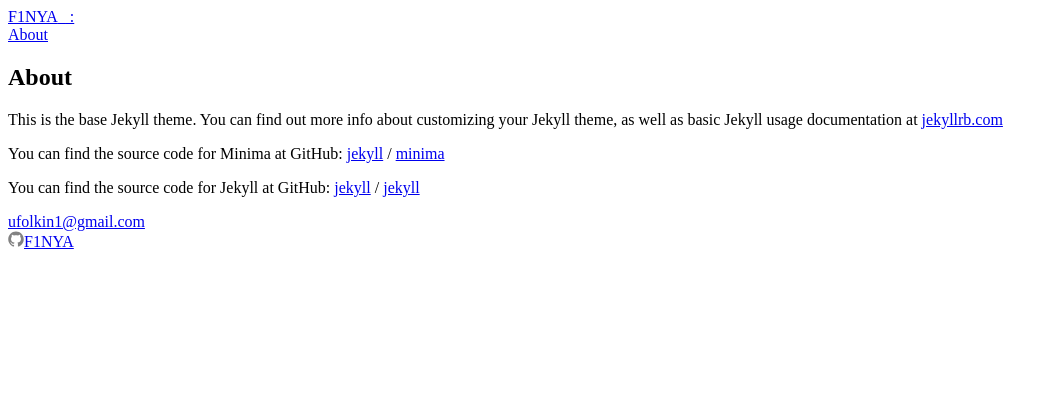
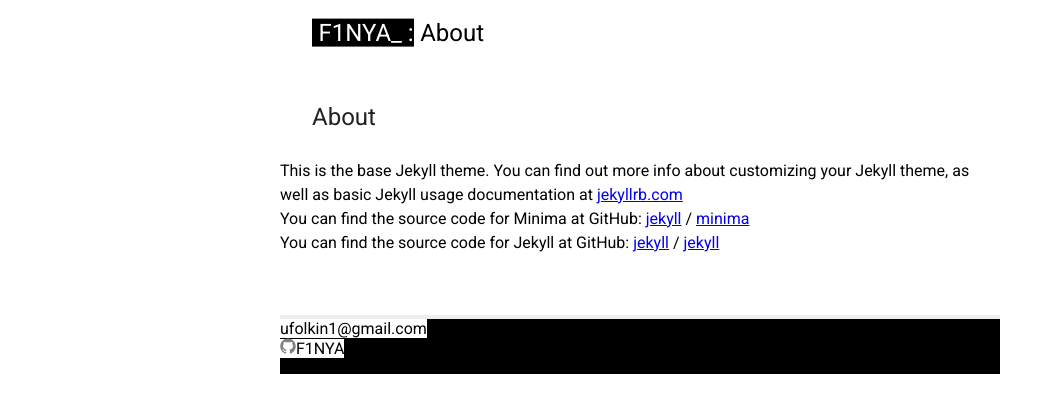
Before and after one commit to F1NYA/my_typewriter, a Jekyll site: the page built from about.md, in a window 1280 px wide. Shown: the top 413 px of the page, without its empty margins (0-1058 px from the left). Built offline with Jekyll 4.4.1, drawn with Linux system fonts in a browser that asks for light colours.

Commit message:
fix links

```diff
--- a/_includes/head.html
+++ b/_includes/head.html
@@ -4,7 +4,7 @@
     <meta name="viewport" content="width=device-width, initial-scale=1">
     <link href="https://fonts.googleapis.com/css?family=Inconsolata:400,700&amp;subset=latin-ext" rel="stylesheet">
     <link href="https://fonts.googleapis.com/css?family=Roboto+Condensed" rel="stylesheet">
-    <link rel="stylesheet" href="assets/main.css">
+    <link rel="stylesheet" href="{{ "/assets/main.css" | relative_url }}">
     <link rel="alternate" type="application/rss+xml" title="{{ site.title | escape }}" href="{{ "/feed.xml" | relative_url }}">
     <link href="https://fonts.googleapis.com/css?family=Roboto" rel="stylesheet">
 </head>
```
